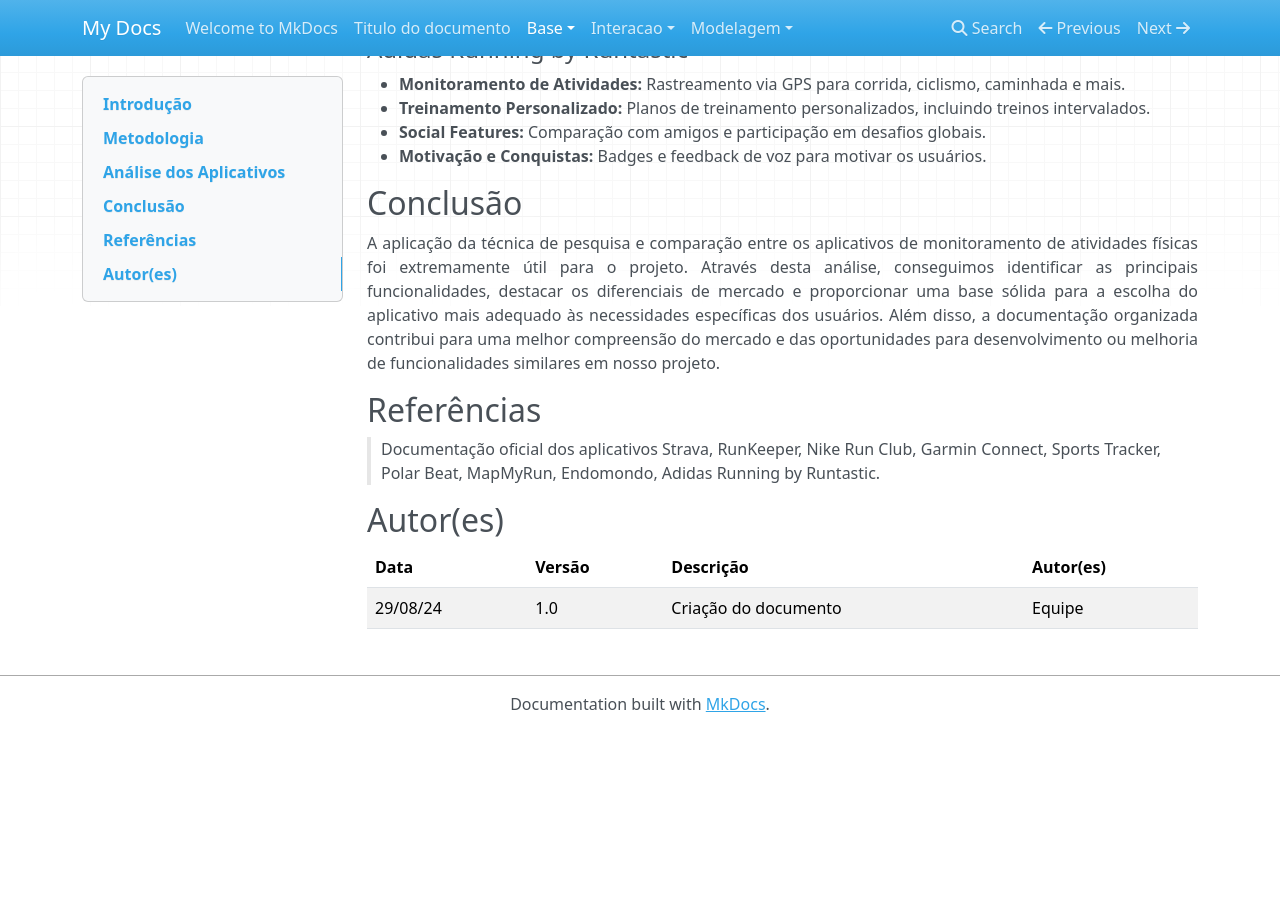
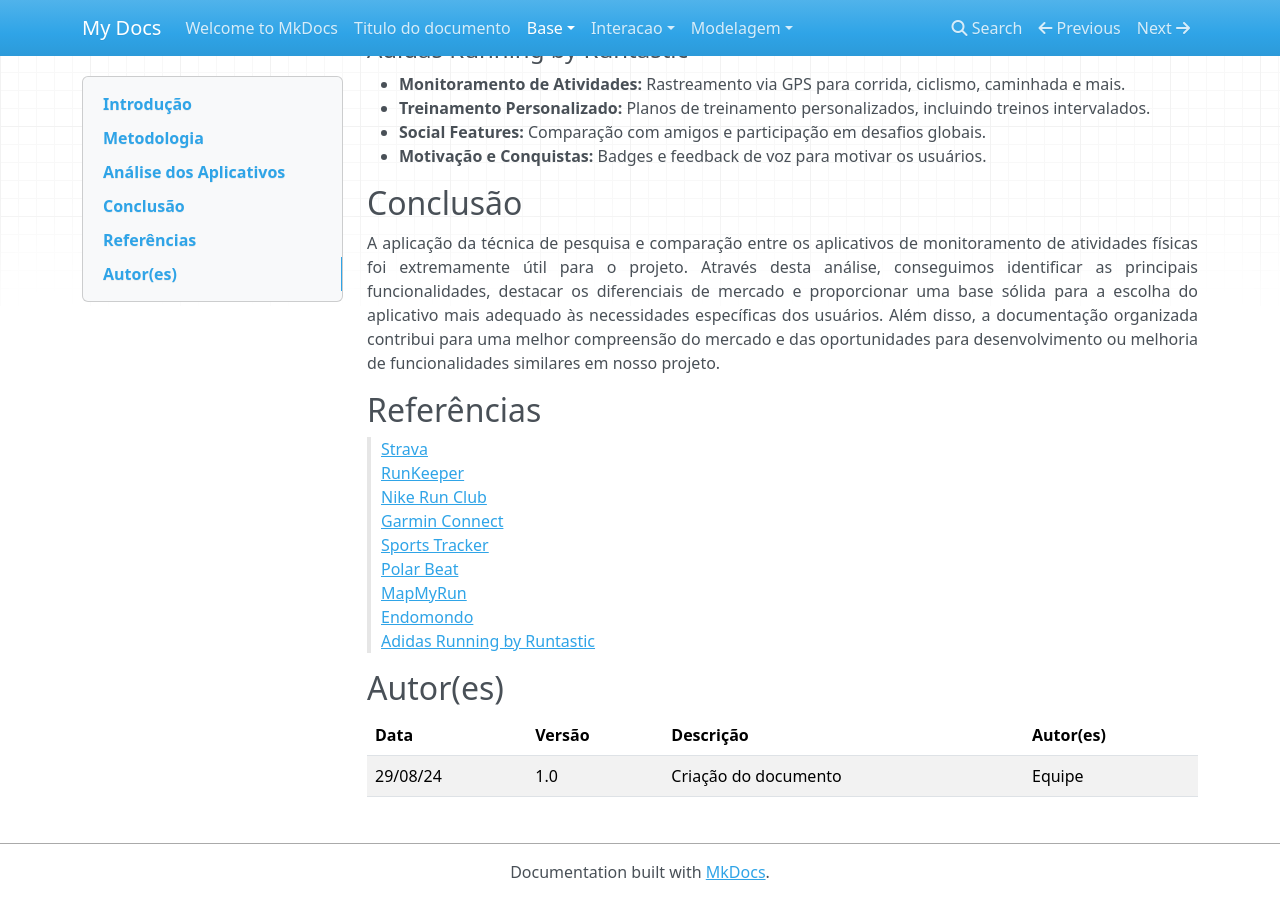
Before and after one commit to Projetos-de-Extensao/PBE_24.2_8002_I_MMAA, an MkDocs documentation site: the page built from docs/base/pesquisamercado.md, in a window 1280 px wide and 900 px high, scrolled down 2263 px. Built offline with MkDocs 1.6.1, drawn with Linux system fonts in a browser that asks for light colours; nearby versions of some CDN libraries; before the commit the page ends 2995 px from its top, so only the background shows below that.

Commit message:
update: colocando referencias

```diff
--- a/docs/base/pesquisamercado.md
+++ b/docs/base/pesquisamercado.md
@@ -96,7 +96,15 @@
 
 ## Referências
 
-> Documentação oficial dos aplicativos Strava, RunKeeper, Nike Run Club, Garmin Connect, Sports Tracker, Polar Beat, MapMyRun, Endomondo, Adidas Running by Runtastic.
+> [Strava](https://www.strava.com/)
+> [RunKeeper](https://runkeeper.com/)
+> [Nike Run Club](https://www.nike.com.br/sc/corrida-app-nike-run-club?srsltid=AfmBOooXcAoPKCFrFuRn7jzLyTjSNRtvCHQE9L3MYzcrgRGtfveWnDbh)
+> [Garmin Connect](https://connect.garmin.com/)
+> [Sports Tracker](https://www.sports-tracker.com/)
+> [Polar Beat](https://support.polar.com/br/beat#all)
+> [MapMyRun](https://www.mapmyrun.com/)
+> [Endomondo](https://www.endomondo.com/)
+> [Adidas Running by Runtastic](https://www.runtastic.com/)
 
 ## Autor(es)
 
```
